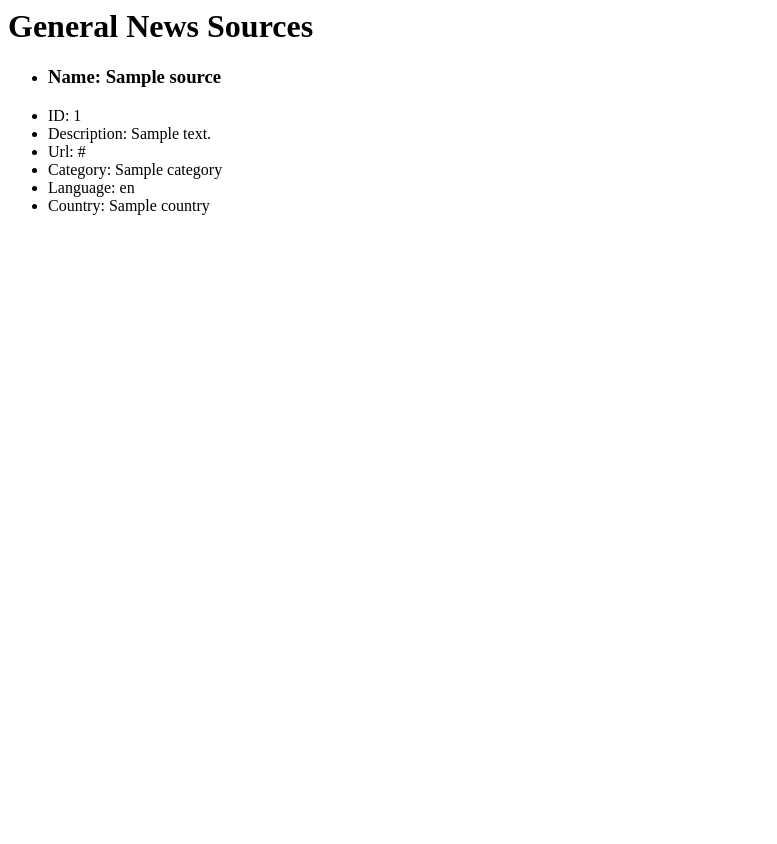
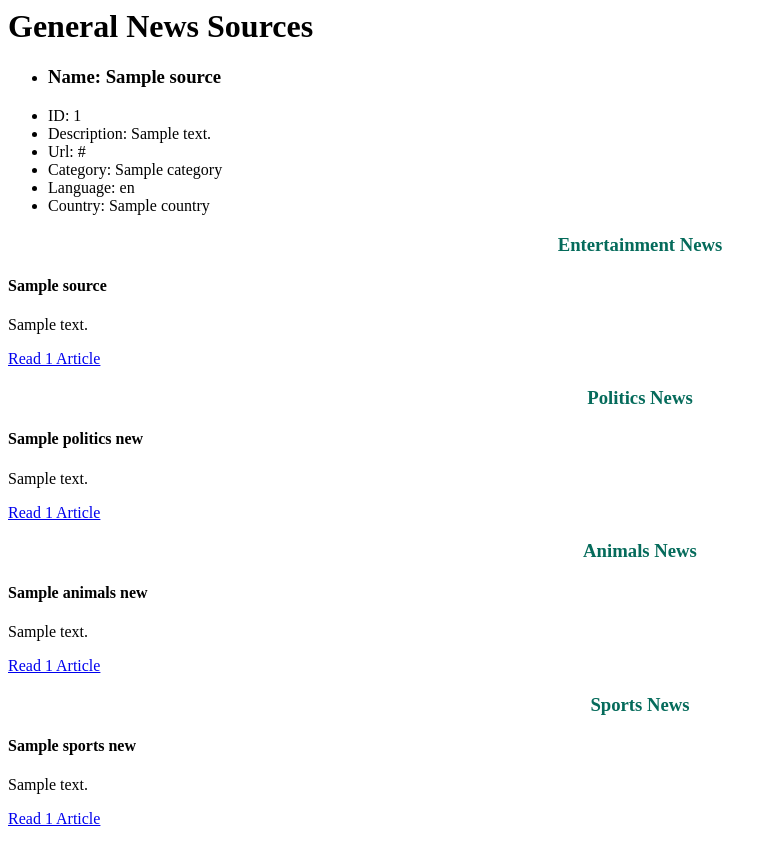
Before and after one commit to Naice-gif/NewsHighlight, a Flask app: template app/templates/index.html in a window 1280 px wide. Shown: the whole page, without its empty margins (0-777 px from the left). Before the commit the page ends 215 px from the top, so only its background shows below. Run offline with Flask 2, Linux system fonts and the light colour scheme; the template is opened without the code that fills it: most values are stand-ins (such as "Sample title", 1, 10 or a date in 2020); some libraries are stand-ins or nearby versions.

Commit message:
My fifth commit

```diff
--- a/app/main/views.py
+++ b/app/main/views.py
@@ -17,6 +17,7 @@ def index():
     entertainment_news = get_source('entertainment')
     politics_news = get_source('politics')
     animals_news = get_source('animals')
+    sports_news = get_source('sports')
     title = 'Home - Welcome to your worldwide news source'
     return render_template('index.html', title = title, entertainment = entertainment_news, politics = politics_news, animals = animals_news )
 
--- a/app/templates/index.html
+++ b/app/templates/index.html
@@ -23,29 +23,74 @@
         </div>
         {% endfor %}
     </ul>
-    <!-- <h1>Entertainment</h1>
-    <ul>
-        {% for sources in general %}
-            <li><h3>Name: {{ sources.name }}</h3></li>
-            <li>ID: {{ sources.id }}</li>
-            <li>Description: {{ sources.description }}</li>
-            <li>Url: {{ sources.url }}</li>
-            <li>Category: {{ sources.category }}</li>
-            <li>Language: {{ sources.language }}</li>
-            <li>Country: {{ sources.country }}</li>
-        {% endfor %}
-    </ul>
-    <h1>Animals</h1>
-    <ul>
-            {% for sources in general %}
-                <li><h3>Name: {{ sources.name }}</h3></li>
-                <li>ID: {{ sources.id }}</li>
-                <li>Description: {{ sources.description }}</li>
 
+    <div class="container-fluid">
+        <div class="row">
+           <h3 style="text-align: center;color:#056b5b;"> Entertainment News</h3>
+        {% for  entertainment_news in entertainment %}
+            <div class="col-md-2">
+                <div class="thumbnail">
+                    <div class="details">
+            <h4>{{ entertainment_news.name}}</h5>
+            <p>{{ entertainment_news.description}}</p>
+            <p><a href="/news/{{entertainment_news.id}}">Read {{entertainment_news.id}} Article</a></p>
+                </div>
+                </div>
+            </div>
             {% endfor %}
-    </ul> -->
+        </div>
     </div>
-  </div>
+
+    <div class="container-fluid">
+        <div class="row">
+           <h3 style="text-align: center;color:#056b5b;"> Politics News</h3>
+        {% for  politics_news in politics %}
+            <div class="col-md-2">
+                <div class="thumbnail">
+                    <div class="details">
+            <h4>{{ politics_news.name}}</h5>
+            <p>{{politics_news.description}}</p>
+            <p><a href="/news/{{politics_news.id}}">Read {{politics_news.id}} Article</a></p>
+                </div>
+                </div>
+            </div>
+            {% endfor %}
+        </div>
+    </div>
+
+    <div class="container-fluid">
+        <div class="row">
+           <h3 style="text-align: center;color:#056b5b;"> Animals News</h3>
+        {% for  animals_news in animals %}
+            <div class="col-md-2">
+                <div class="thumbnail">
+                    <div class="details">
+            <h4>{{ animals_news.name}}</h5>
+            <p>{{animals_news.description}}</p>
+            <p><a href="/news/{{animals_news}}">Read {{animals_news.id}} Article</a></p>
+                </div>
+                </div>
+            </div>
+            {% endfor %}
+        </div>
+    </div>
+
+    <div class="container-fluid">
+        <div class="row">
+           <h3 style="text-align: center;color:#056b5b;"> Sports News</h3>
+        {% for  sports_news in sports %}
+            <div class="col-md-2">
+                <div class="thumbnail">
+                    <div class="details">
+            <h4>{{ sports_news.name}}</h5>
+            <p>{{sports_news.description}}</p>
+            <p><a href="/news/{{sports_news.id}}">Read {{sports_news.id}} Article</a></p>
+                </div>
+                </div>
+            </div>
+            {% endfor %}
+        </div>
+    </div>
 </body>
 
 {% endblock %}
```
